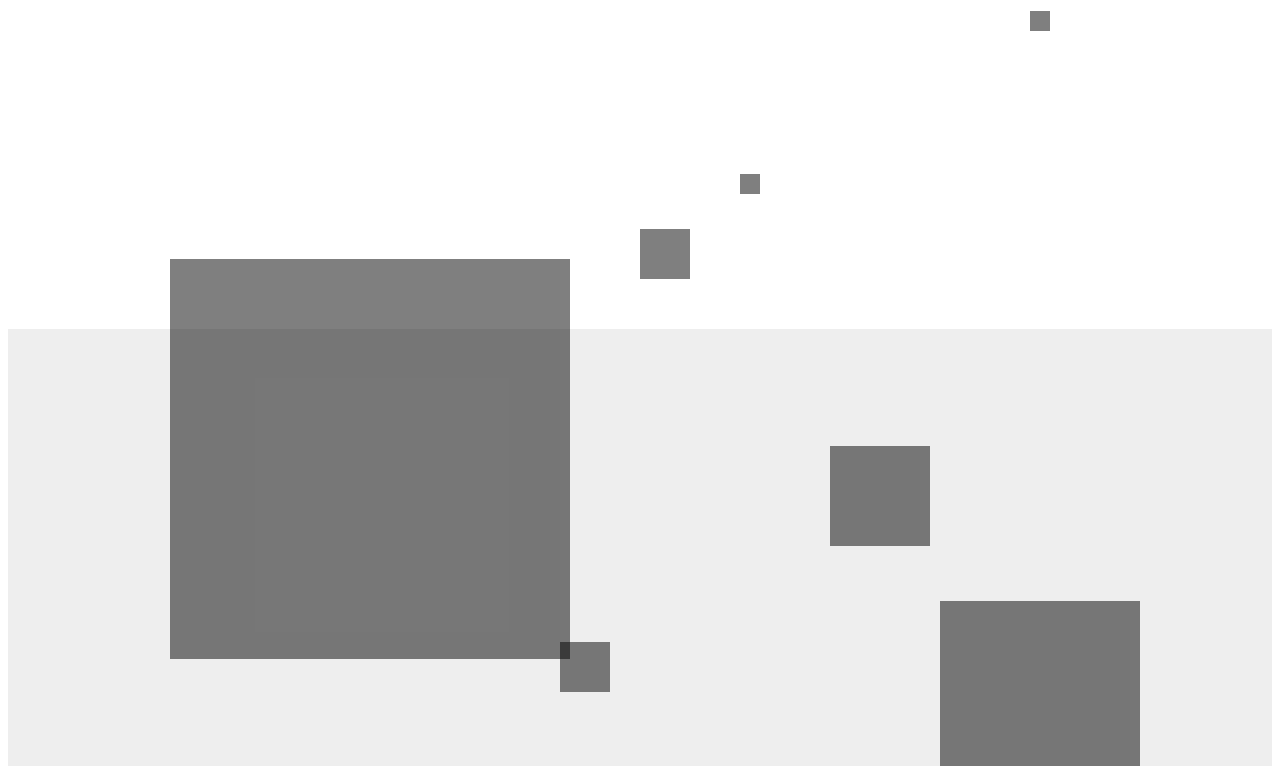
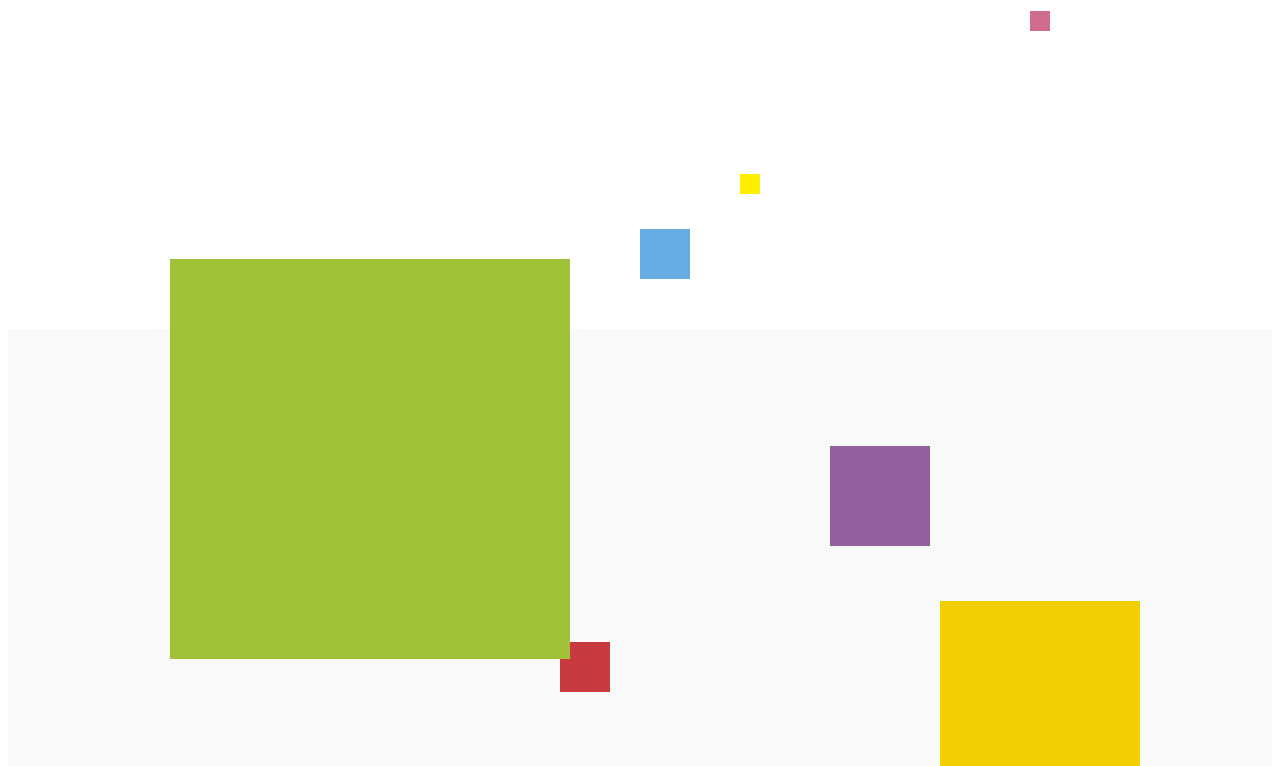
Before and after one commit to Vicugn4Pac0s/easy-parallax, a website built with webpack: page dist/index.html in a window 1280 px wide. Shown: the part 639-1405 px from the top of the page. Built offline with nearby package versions, Linux system fonts and the light colour scheme.

Commit message:
配色変更

```diff
--- a/dist/index.html
+++ b/dist/index.html
@@ -10,7 +10,7 @@
         height: 120vh;
       }
       .sec.sec-02 {
-        background: #eee;
+        background: #f9f9f9;
       }
       .sec__inner {
         position: relative;
@@ -62,34 +62,42 @@
       }
 
       .square-01 {
+        background: #DD9611;
         top: 50%;
         left: 0;
       }
       .square-02 {
+        background: #F1D001;
         top: 70%;
         left: 80%;
       }
       .square-03 {
+        background: #65ACE4;
         top: 100%;
         left: 50%;
       }
       .square-04 {
+        background: #945F9F;
         top: 33%;
         left: 69%;
       }
       .square-05 {
+        background: #C83940;
         top: 43%;
         left: 42%;
       }
       .square-06 {
+        background: #9FC239;
         top: 76%;
         left: 3%;
       }
       .square-07 {
+        background: #D06D8C;
         top: 71%;
         left: 89%;
       }
       .square-08 {
+        background: #FEEF01;
         top: 88%;
         left: 60%;
       }
```
